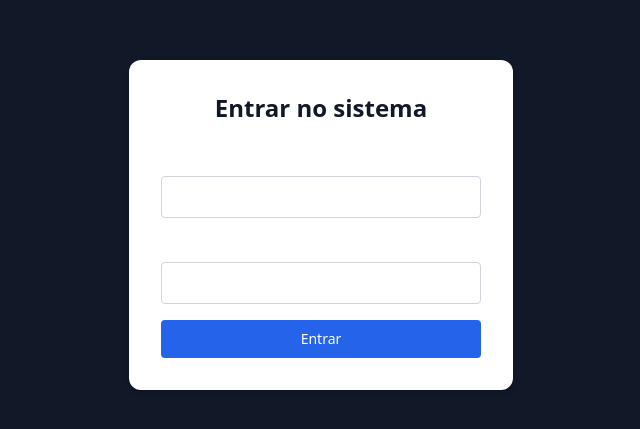
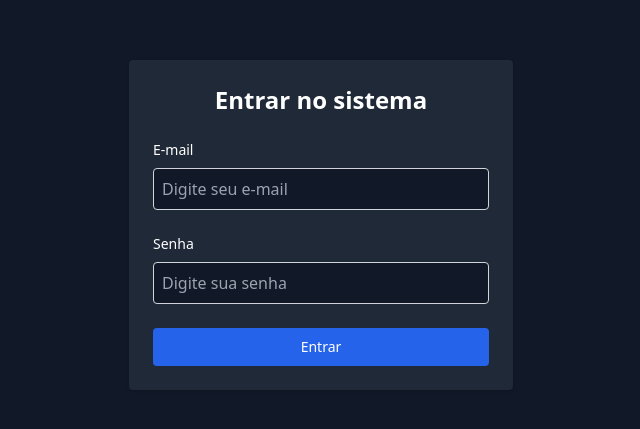
Before and after one commit to renancvitor/controle-verbas-frontend, a React (Vite) app: page /login in a window 1280 px wide. Shown: the part 175-604 px from the top of the page, without its empty margins (319-959 px from the left). Built offline with nearby package versions, Linux system fonts and the light colour scheme; the HTML template or start-up script is replaced by a standard one.

Commit message:
refactor(login): melhora layout para padrão form e adiciona placeholder

```diff
--- a/src/components/ui/Input.tsx
+++ b/src/components/ui/Input.tsx
@@ -3,9 +3,11 @@ type InputProps = {
     type: string;
     value: string;
     onChange: (e: React.ChangeEvent<HTMLInputElement>) => void;
+    className?: string;
+    placeholder?: string;
 };
 
-export default function Input({ label, type, value, onChange }: InputProps) {
+export default function Input({ label, type, value, onChange, className, placeholder }: InputProps) {
     return (
         <div className="mb-4">
             <label className="block mb-2 text-sm font-medium">{label}</label>
@@ -13,7 +15,8 @@ export default function Input({ label, type, value, onChange }: InputProps) {
                 type={type}
                 value={value}
                 onChange={onChange}
-                className="w-full p-2 border border-gray-300 rounded"
+                className={`w-full p-2 border border-gray-300 rounded ${className}`}
+                placeholder={placeholder}
                 required
             />
         </div>
--- a/src/pages/Login.tsx
+++ b/src/pages/Login.tsx
@@ -44,21 +44,25 @@ export default function Login() {
         <div className="min-h-screen w-screen flex items-center justify-center bg-gray-900 text-white px-4">
             <form
                 onSubmit={handleSubmit}
-                className="bg-white shadow-md rounded-xl p-8 w-full max-w-sm"
+                className="bg-gray-800 text-white p-6 rounded w-full max-w-sm shadow space-y-6"
             >
-                <h2 className="text-2xl font-bold mb-6 text-center text-gray-900">Entrar no sistema</h2>
+                <h2 className="text-2xl font-bold mb-6 text-center text-white">Entrar no sistema</h2>
 
                 <Input
-                    label="Email"
+                    label="E-mail"
                     type="email"
+                    placeholder="Digite seu e-mail"
                     value={email}
                     onChange={(e) => setEmail(e.target.value)}
+                    className="bg-gray-900 text-white rounded p-2 w-full"
                 />
                 <Input
                     label="Senha"
                     type="password"
+                    placeholder="Digite sua senha"
                     value={senha}
                     onChange={(e) => setSenha(e.target.value)}
+                    className="bg-gray-900 text-white rounded p-2 w-full"
                 />
                 <Button type="submit" fullWidth>
                     Entrar
```
